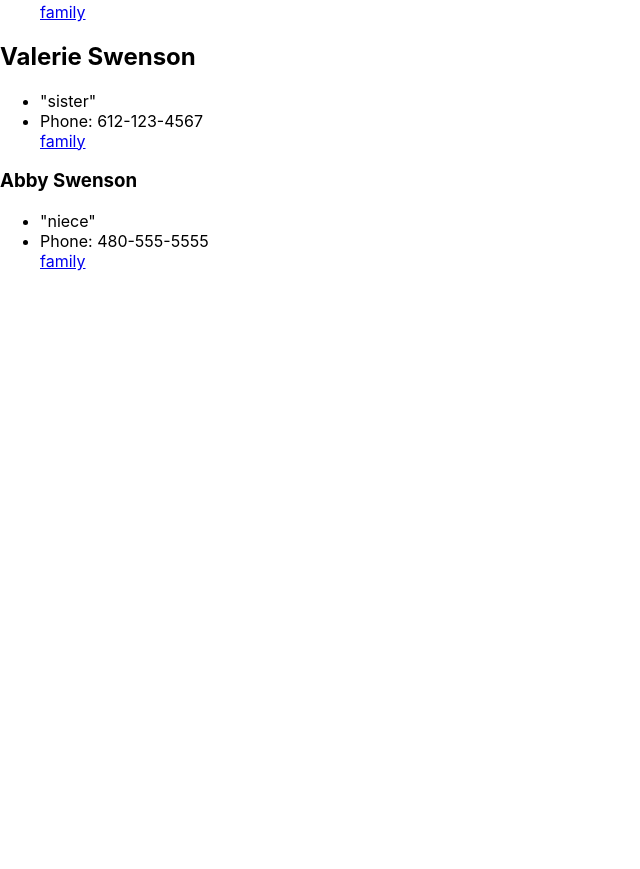
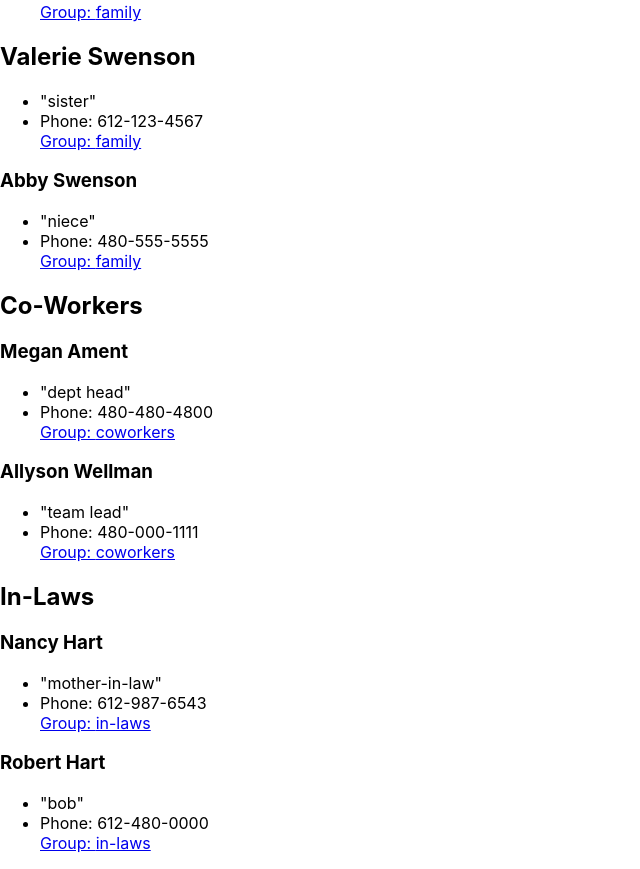
Before and after one commit to belc0011/address-book-app, a React (Create React App) app: page /groups in a window 1280 px wide. Shown: the part 803-1672 px from the top of the page, without its empty margins (0-640 px from the left). Before the commit the page ends 1090 px from the top, so only its background shows below. Built offline with nearby package versions, Linux system fonts and the light colour scheme; data requests are answered from the project's data file.

Commit message:
finish groups

```diff
--- a/src/ContactCard.js
+++ b/src/ContactCard.js
@@ -8,7 +8,7 @@ function ContactCard ( {name, phone, nickname, favorite, group}) {
             <ul>
                 <li>"{nickname}"</li>
                 <li>Phone: {phone}</li>
-                <Link to="/groups">{group}</Link>
+                <Link to="/groups">Group: {group}</Link>
             </ul>
         </div>
     )
--- a/src/Groups.js
+++ b/src/Groups.js
@@ -28,6 +28,24 @@ function Groups() {
                         )
                     })}
                 </div>
+                <h2>Co-Workers</h2>
+                <div>
+                    {groupContacts.filter(contact => contact.group === "coworkers")
+                  .map(contact => {
+                    return (
+                        <ContactCard name={contact.name} phone={contact.phone} nickname={contact.nickname} favorite={contact.favorite} key={contact.id} group={contact.group}/>
+                    )
+                })}
+                </div>
+                <h2>In-Laws</h2>
+                <div>
+                    {groupContacts.filter(contact => contact.group === "in-laws")
+                .map(contact => {
+                    return (
+                        <ContactCard name={contact.name} phone={contact.phone} nickname={contact.nickname} favorite={contact.favorite} key={contact.id} group={contact.group}/>
+                    )
+                })}
+                </div>
             </main>
         </div>
     )
```
